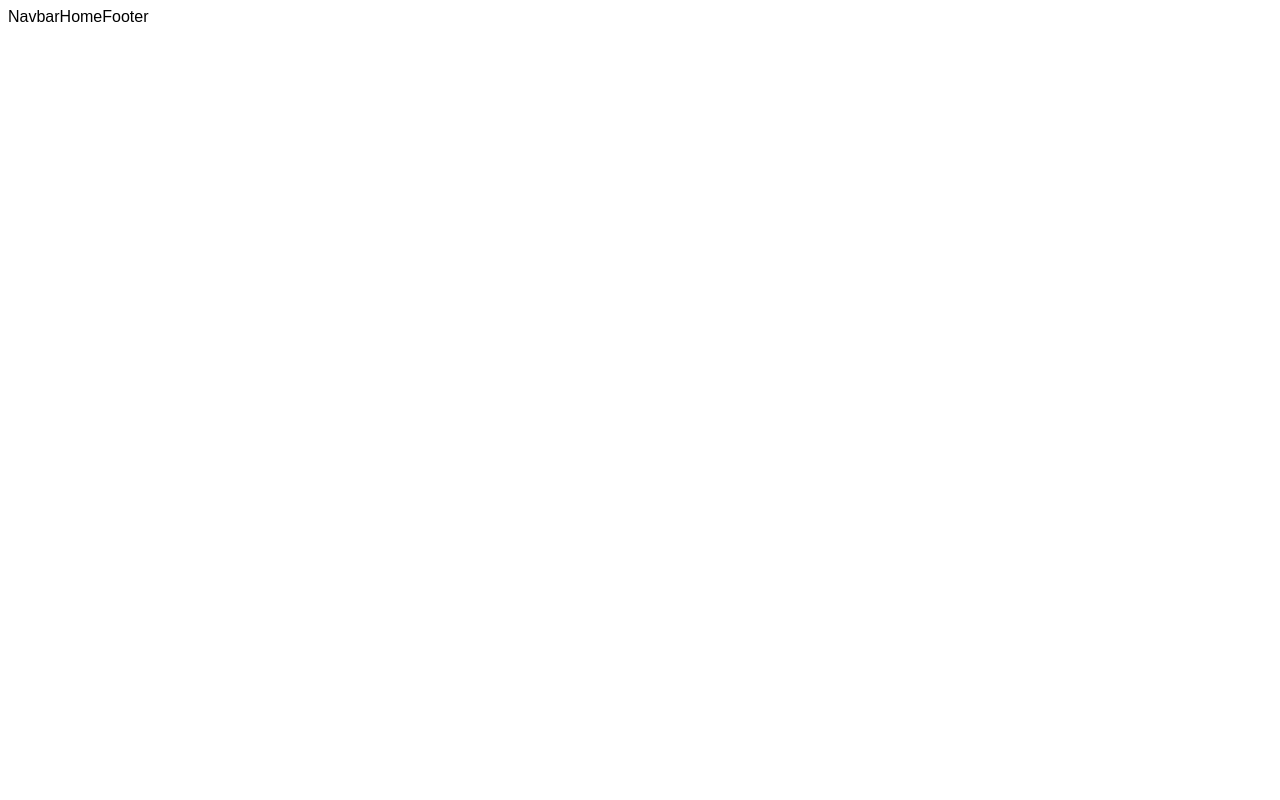
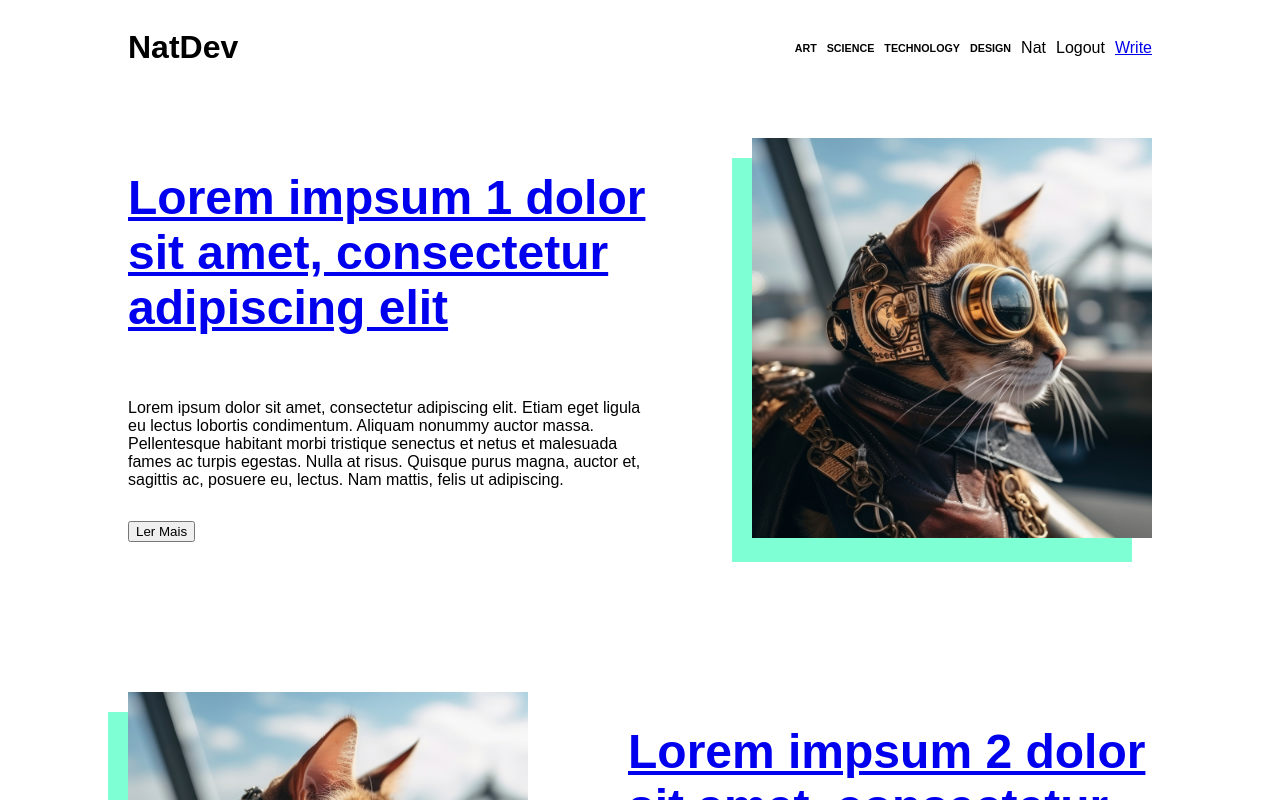
Before and after one commit to NataliaReiis/Blog, a React (Vite) app in the folder client/: page / in a window 1280 px wide. Shown: the top 800 px of the page. Built offline with nearby package versions, Linux system fonts and the light colour scheme.

Commit message:
feat: Navbar, Footer and Home

```diff
--- a/client/src/components/Footer.jsx
+++ b/client/src/components/Footer.jsx
@@ -1,8 +1,11 @@
 
 export default function Footer(){
     return(
-        <>
-        Footer
-        </>
+        <footer>
+            <h1>LOGO</h1>
+            <span>
+                Natália Reis in <b>React.js</b>
+            </span>
+        </footer>
     )
 }
--- a/client/src/components/Navbar.jsx
+++ b/client/src/components/Navbar.jsx
@@ -1,8 +1,32 @@
+import {Link} from 'react-router-dom'
 
 export default function Navbar(){
     return(
-        <>
-        Navbar
-        </>
+       <div className="navbar">
+        <div className="container">
+            <div className="logo"><h1>NatDev</h1></div>
+            <div className="links">
+                <Link className="link" to="/?cat=art">
+                    <h6>ART</h6>
+                </Link>
+                <Link className="link" to="/?cat=science">
+                    <h6>SCIENCE</h6>
+                </Link>
+                <Link className="link" to="/?cat=Technology">
+                    <h6>TECHNOLOGY</h6>
+                </Link>
+                <Link className="link" to="/?cat=design">
+                    <h6>DESIGN</h6>
+                </Link>
+                <span>Nat</span>
+                <span>Logout
+
+                </span>
+                <span className='write'>
+                    <Link to="/write">Write</Link>
+                </span>
+            </div>
+        </div>
+       </div>
     )
 }
--- a/client/src/pages/Home.jsx
+++ b/client/src/pages/Home.jsx
@@ -1,9 +1,51 @@
-
+import {Link} from 'react-router-dom'
 
 export default function Home(){
+
+    const posts = [
+        {
+            id: 1,
+            title: 'Lorem impsum 1 dolor sit amet, consectetur adipiscing elit',
+            desc: 'Lorem ipsum dolor sit amet, consectetur adipiscing elit. Etiam eget ligula eu lectus lobortis condimentum. Aliquam nonummy auctor massa. Pellentesque habitant morbi tristique senectus et netus et malesuada fames ac turpis egestas. Nulla at risus. Quisque purus magna, auctor et, sagittis ac, posuere eu, lectus. Nam mattis, felis ut adipiscing.',
+            img: '/src/assets/gato-test.jpg',
+        },
+        {
+            id: 2,
+            title: 'Lorem impsum 2 dolor sit amet, consectetur adipiscing elit',
+            desc: "Lorem ipsum dolor sit amet, consectetur adipiscing elit. Etiam eget ligula eu lectus lobortis condimentum. Aliquam nonummy auctor massa. Pellentesque habitant morbi tristique senectus et netus et malesuada fames ac turpis egestas. Nulla at risus. Quisque purus magna, auctor et, sagittis ac, posuere eu, lectus. Nam mattis, felis ut adipiscing.",
+            img: '/src/assets/gato-test.jpg',
+        },
+        {
+            id: 3,
+            title: 'Lorem impsum 3 dolor sit amet, consectetur adipiscing elit',
+            desc: "Lorem ipsum dolor sit amet, consectetur adipiscing elit. Etiam eget ligula eu lectus lobortis condimentum. Aliquam nonummy auctor massa. Pellentesque habitant morbi tristique senectus et netus et malesuada fames ac turpis egestas. Nulla at risus. Quisque purus magna, auctor et, sagittis ac, posuere eu, lectus. Nam mattis, felis ut adipiscing.",
+            img: '/src/assets/gato-test.jpg',
+        },
+        {
+            id: 4,
+            title: 'Lorem impsum 4 dolor sit amet, consectetur adipiscing elit',
+            desc: "Lorem ipsum dolor sit amet, consectetur adipiscing elit. Etiam eget ligula eu lectus lobortis condimentum. Aliquam nonummy auctor massa. Pellentesque habitant morbi tristique senectus et netus et malesuada fames ac turpis egestas. Nulla at risus. Quisque purus magna, auctor et, sagittis ac, posuere eu, lectus. Nam mattis, felis ut adipiscing.",
+            img: '/src/assets/gato-test.jpg',
+        },
+    ]
     return(
-        <>
-        Home
-        </>
+       <div className="home">
+        <div className="posts">
+            {posts.map((post) => (
+                <div className="post" key={post.id}>
+                    <div className="img">
+                        <img src={post.img} alt="" />
+                    </div>
+                    <div className="content">
+                        <Link className='link' to={`/post/${post.id}`}>
+                            <h1>{post.title}</h1>
+                        </Link>
+                        <p>{post.desc}</p>
+                        <button>Ler Mais</button>
+                    </div>
+                </div>
+            ))}
+        </div>
+       </div>
     )
 }
--- a/client/src/pages/Login.jsx
+++ b/client/src/pages/Login.jsx
@@ -1,9 +1,16 @@
+import { Link } from "react-router-dom";
 
-
-export default function Login(){
-    return(
-        <>
-        Login
-        </>
-    )
+export default function Login() {
+  return (
+    <div className="auth">
+      <h1>Login</h1>
+      <form action="">
+        <input required type="text" placeholder="username" />
+        <input required type="password" placeholder="password" />
+        <button>Login</button>
+        <p>This is an error!</p>
+        <span>Não possui uma conta ? <Link to= "/register">Cadastre-se</Link></span>
+      </form>
+    </div>
+  );
 }
--- a/client/src/pages/Register.jsx
+++ b/client/src/pages/Register.jsx
@@ -1,9 +1,17 @@
+import { Link } from "react-router-dom";
 
-
-export default function Register(){
-    return(
-        <>
-        Register
-        </>
-    )
+export default function Register() {
+  return (
+    <div className="auth">
+      <h1>Register</h1>
+      <form action="">
+        <input required type="text" placeholder="username" />
+        <input required type="email" placeholder="email" />
+        <input required type="password" placeholder="password" />
+        <button>Login</button>
+        <p>This is an error!</p>
+        <span>Já possui uma conta ? <Link to= "/Login">Entrar</Link></span>
+      </form>
+    </div>
+  );
 }
--- a/client/src/scss/main.scss
+++ b/client/src/scss/main.scss
@@ -1 +1,2 @@
-@import './utils/global.scss'
+@import './utils/global.scss';
+@import './style.scss';
--- /dev/null
+++ b/client/src/scss/style.scss
@@ -0,0 +1,99 @@
+.app {
+  display: flex;
+  justify-content: center;
+  .container {
+    width: 1024px;
+    //Login e Register
+    .auth {
+      display: flex;
+      flex-direction: column;
+      align-items: center;
+      justify-content: center;
+    }
+
+    //NavBar
+
+    .navbar {
+      .container {
+        display: flex;
+        justify-content: space-between;
+        .logo {
+        }
+        .links {
+          display: flex;
+          align-items: center;
+          gap: 10px;
+          .link {
+            text-decoration: none;
+            color: black;
+          }
+        }
+      }
+    }
+
+    //Footer
+    footer {
+      margin-top: 100px;
+      padding: 20px;
+      background-color: aquamarine;
+      display: flex;
+      align-items: center;
+      justify-content: space-between;
+    }
+
+    //HOME
+    .home {
+      .posts {
+        margin-top: 50px;
+        display: flex;
+        flex-direction: column;
+        gap: 150px;
+
+        .post {
+          display: flex;
+          gap: 100px;
+
+        &:nth-child(2n+1){
+            flex-direction: row-reverse;
+        }
+          .img {
+            flex: 2;
+            position: relative;
+            &::after{
+                content: "";
+                width: 100%;
+                height: 100%;
+                background-color: aquamarine;
+                position: absolute;
+                top: 20px;
+                left: -20px;
+                z-index: -1;
+            }
+
+            img {
+              zoom: 100%;
+              max-height: 400px;
+              object-fit: cover;
+            }
+          }
+          .content {
+            flex: 3;
+            display: flex;
+            flex-direction: column;
+            justify-content: space-between;
+
+            h1{
+                font-size: 48px;
+            }
+            p{
+                font: 18px;
+            }
+            button{
+                max-width: max-content;
+            }
+          }
+        }
+      }
+    }
+  }
+}
```
Also changed, not shown: client/src/App.jsx (+22 -25 lines), client/src/assets/gato-test.jpg (added).
